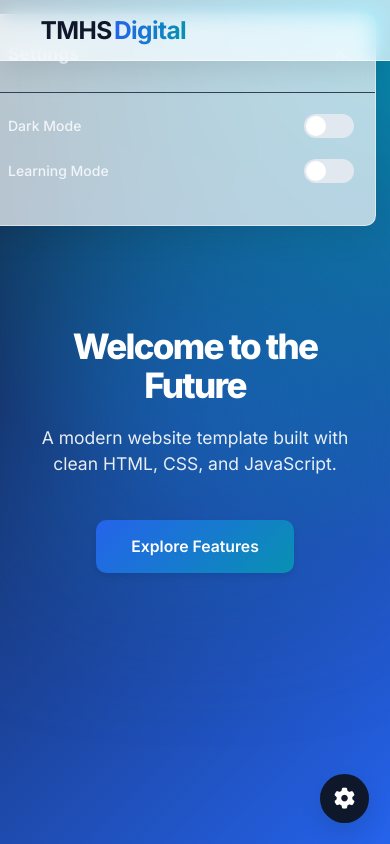
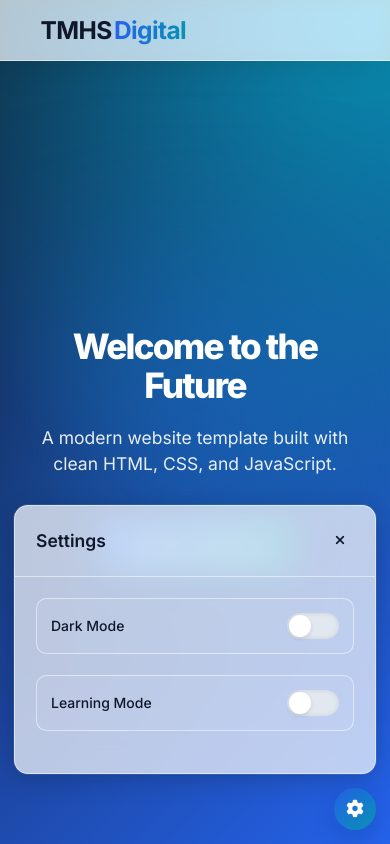
Before and after one commit to TMHSDigital/Github-Pages-Demo-1, a plain HTML site: page index.html in a window 390 px wide. Both pictures are taken after a click on the button 344 px from the left and 798 px from the top of the page. Shown: the top 844 px of the page. Drawn offline with Linux system fonts and the light colour scheme.

Commit message:
Refactor Settings Panel with Enhanced Visual Design and Interaction
- Upgrade settings toggle with gradient background and improved hover/focus states
- Enhance settings panel with glass morphism, refined shadows, and subtle animations
- Improve dark mode styling with more nuanced color and background treatments
- Add hover effects and transitions to settings groups
- Optimize toggle switch design with better visual feedback
- Improve mobile responsiveness and reduce motion for accessibility

```diff
--- a/css/style.css
+++ b/css/style.css
@@ -1025,31 +1025,34 @@ textarea:focus {
     position: fixed;
     bottom: 2rem;
     right: 2rem;
-    background: var(--primary-color);
-    color: var(--bg-color);
+    background: var(--gradient-primary);
+    color: white;
     width: 3.5rem;
     height: 3.5rem;
     border-radius: 50%;
     border: none;
     cursor: pointer;
-    box-shadow: var(--shadow-lg);
+    box-shadow: var(--shadow-lg),
+                0 0 15px rgba(37, 99, 235, 0.3);
     display: flex;
     align-items: center;
     justify-content: center;
     font-size: 1.5rem;
     z-index: 999;
-    transition: transform 0.3s ease, background-color 0.3s ease;
+    transition: all 0.3s cubic-bezier(0.4, 0, 0.2, 1);
     contain: layout style;
 }
 
 .settings-toggle:hover {
-    transform: rotate(30deg);
-    background: var(--secondary-color);
+    transform: rotate(30deg) scale(1.1);
+    box-shadow: var(--shadow-lg),
+                0 0 20px rgba(37, 99, 235, 0.4);
 }
 
 .settings-toggle:focus-visible {
-    outline: 2px solid var(--accent-color);
+    outline: 3px solid var(--accent-color);
     outline-offset: 2px;
+    transform: scale(1.1);
 }
 
 .settings-panel {
@@ -1058,83 +1061,59 @@ textarea:focus {
     right: 1rem;
     width: min(400px, calc(100vw - 2rem));
     background: var(--glass-bg);
-    backdrop-filter: blur(12px);
-    -webkit-backdrop-filter: blur(12px);
+    backdrop-filter: blur(16px);
+    -webkit-backdrop-filter: blur(16px);
     border: 1px solid var(--glass-border);
-    box-shadow: var(--glass-shadow);
-    border-radius: 0.75rem;
+    box-shadow: var(--shadow-lg),
+                0 0 20px rgba(0, 0, 0, 0.1),
+                0 0 0 1px rgba(255, 255, 255, 0.1);
+    border-radius: 1rem;
     transform: translateY(-1rem) scale(0.95);
     opacity: 0;
     visibility: hidden;
-    transition: transform var(--transition-speed) cubic-bezier(0.4, 0, 0.2, 1),
-                opacity var(--transition-speed) cubic-bezier(0.4, 0, 0.2, 1),
-                visibility 0s linear var(--transition-speed);
+    transition: all 0.3s cubic-bezier(0.4, 0, 0.2, 1);
+    z-index: 1000;
 }
 
 .settings-panel.active {
     transform: translateY(0) scale(1);
     opacity: 1;
     visibility: visible;
-    transition-delay: 0s;
-}
-
-/* Reduced Motion */
-@media (prefers-reduced-motion: reduce) {
-    *,
-    ::before,
-    ::after {
-        animation-duration: 0.01ms !important;
-        animation-iteration-count: 1 !important;
-        transition-duration: 0.01ms !important;
-        scroll-behavior: auto !important;
-    }
-
-    .fade-in {
-        opacity: 1;
-        transform: none;
-        transition: none;
-    }
-
-    .feature-card:hover {
-        transform: none;
-    }
-}
-
-/* Dark mode enhancements */
-[data-theme="dark"] .settings-toggle {
-    background: var(--accent-color);
-}
-
-[data-theme="dark"] .settings-panel {
-    background: var(--gray-800);
-    border-color: var(--gray-700);
 }
 
 .settings-header {
     padding: 1.5rem;
-    border-bottom: 1px solid var(--gray-700);
+    border-bottom: 1px solid var(--glass-border);
     display: flex;
     align-items: center;
     justify-content: space-between;
+    background: rgba(255, 255, 255, 0.05);
+    border-radius: 1rem 1rem 0 0;
 }
 
 .settings-header h3 {
     margin: 0;
-    color: var(--gray-100);
+    color: var(--primary-color);
     font-size: 1.25rem;
+    font-weight: 600;
 }
 
 .settings-close {
     background: none;
     border: none;
-    color: var(--gray-100);
+    color: var(--primary-color);
     cursor: pointer;
-    font-size: 1.25rem;
-    padding: 0.5rem;
-    transition: color 0.2s ease;
+    width: 2rem;
+    height: 2rem;
+    border-radius: 0.5rem;
+    display: flex;
+    align-items: center;
+    justify-content: center;
+    transition: all 0.2s ease;
 }
 
 .settings-close:hover {
+    background: rgba(0, 0, 0, 0.05);
     color: var(--accent-color);
 }
 
@@ -1144,21 +1123,33 @@ textarea:focus {
 
 .settings-group {
     margin-bottom: 1.5rem;
+    padding: 1rem;
+    background: rgba(255, 255, 255, 0.05);
+    border-radius: 0.75rem;
+    border: 1px solid var(--glass-border);
+    transition: all 0.2s ease;
+}
+
+.settings-group:hover {
+    background: rgba(255, 255, 255, 0.1);
+    transform: translateY(-1px);
+    box-shadow: 0 2px 8px rgba(0, 0, 0, 0.05);
 }
 
 .settings-label {
     display: flex;
     justify-content: space-between;
     align-items: center;
-    color: var(--gray-100);
+    color: var(--primary-color);
     font-weight: 500;
+    gap: 1rem;
 }
 
 /* Toggle Switch */
 .toggle-switch {
     position: relative;
-    width: 50px;
-    height: 24px;
+    width: 52px;
+    height: 26px;
 }
 
 .toggle-switch input {
@@ -1174,40 +1165,116 @@ textarea:focus {
     left: 0;
     right: 0;
     bottom: 0;
-    background-color: var(--gray-200);
-    transition: background-color var(--theme-transition);
-    border-radius: 24px;
+    background: var(--gray-200);
+    transition: all 0.3s ease;
+    border-radius: 26px;
+    box-shadow: inset 0 0 5px rgba(0, 0, 0, 0.1);
 }
 
 .toggle-slider:before {
     position: absolute;
     content: "";
-    height: 20px;
-    width: 20px;
+    height: 22px;
+    width: 22px;
     left: 2px;
     bottom: 2px;
-    background-color: white;
-    transition: transform var(--theme-transition),
-                background-color var(--theme-transition);
+    background: white;
+    transition: all 0.3s ease;
     border-radius: 50%;
+    box-shadow: 0 2px 4px rgba(0, 0, 0, 0.1);
 }
 
 input:checked + .toggle-slider {
-    background-color: var(--accent-color);
+    background: var(--gradient-primary);
 }
 
 input:checked + .toggle-slider:before {
     transform: translateX(26px);
 }
 
+input:focus-visible + .toggle-slider {
+    box-shadow: 0 0 0 2px var(--accent-color);
+}
+
+/* Dark mode enhancements */
+[data-theme="dark"] .settings-panel {
+    background: rgba(15, 23, 42, 0.85);
+    border-color: rgba(255, 255, 255, 0.1);
+}
+
+[data-theme="dark"] .settings-header {
+    border-color: rgba(255, 255, 255, 0.1);
+    background: rgba(255, 255, 255, 0.02);
+}
+
+[data-theme="dark"] .settings-header h3,
+[data-theme="dark"] .settings-label {
+    color: var(--gray-100);
+}
+
+[data-theme="dark"] .settings-group {
+    background: rgba(255, 255, 255, 0.02);
+    border-color: rgba(255, 255, 255, 0.05);
+}
+
+[data-theme="dark"] .settings-group:hover {
+    background: rgba(255, 255, 255, 0.03);
+}
+
+[data-theme="dark"] .settings-close {
+    color: var(--gray-100);
+}
+
+[data-theme="dark"] .settings-close:hover {
+    background: rgba(255, 255, 255, 0.05);
+    color: var(--accent-color);
+}
+
+[data-theme="dark"] .toggle-slider {
+    background: rgba(255, 255, 255, 0.1);
+}
+
+[data-theme="dark"] .toggle-slider:before {
+    background: var(--gray-100);
+}
+
+[data-theme="dark"] input:checked + .toggle-slider:before {
+    background: white;
+}
+
+/* Mobile adjustments */
 @media (max-width: 768px) {
     .settings-panel {
-        width: 100%;
+        top: auto;
+        bottom: 5rem;
+        right: 1rem;
+        max-height: calc(100vh - 7rem);
+        overflow-y: auto;
     }
 
     .settings-toggle {
-        bottom: 1.5rem;
-        right: 1.5rem;
+        bottom: 1rem;
+        right: 1rem;
+        width: 3rem;
+        height: 3rem;
+        font-size: 1.25rem;
+    }
+}
+
+/* Reduced motion */
+@media (prefers-reduced-motion: reduce) {
+    .settings-panel,
+    .settings-toggle,
+    .settings-group {
+        transition: none;
+    }
+
+    .settings-toggle:hover {
+        transform: none;
+    }
+
+    .settings-group:hover {
+        transform: none;
     }
 }
 
@@ -1440,8 +1507,6 @@ body.theme-transitioning,
     will-change: opacity, transform;
     contain: layout style paint;
     backface-visibility: hidden;
-    transform-style: preserve-3d;
-    perspective: 1000px;
 }
 
 .fade-in.visible {
```
